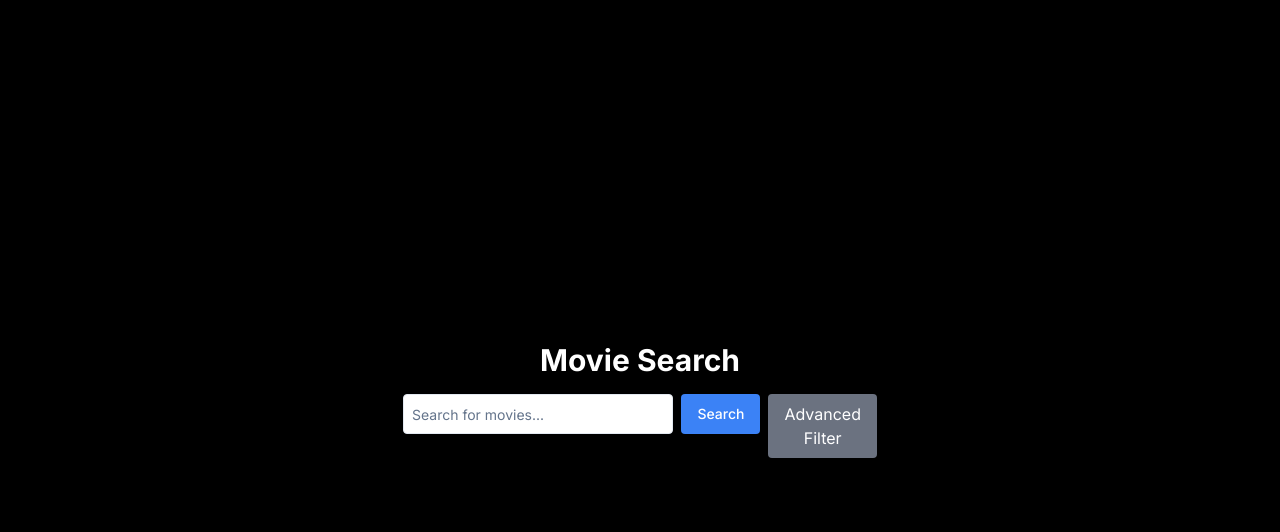
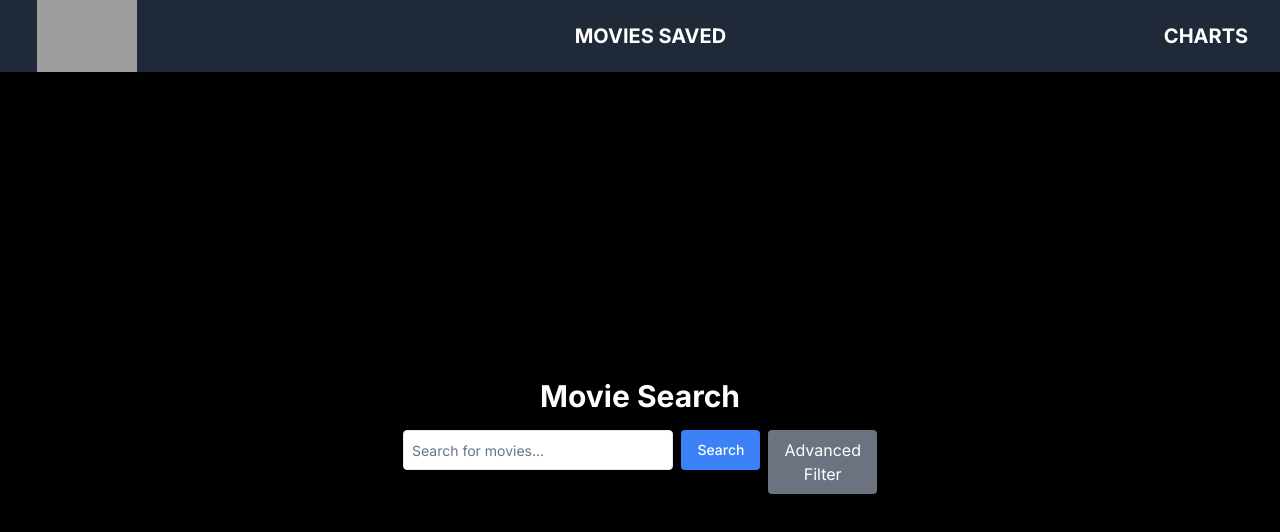
Before and after one commit to ayushanand18/imdb-movie-service, a Next.js app in the folder next-frontend/: page /search in a window 1280 px wide. Shown: the top 532 px of the page. Built offline with nearby package versions, Linux system fonts and the light colour scheme; grey boxes are pictures that could not be loaded.

Commit message:
update: some UI changes to add navbar

```diff
--- a/next-frontend/app/Navbar.tsx
+++ b/next-frontend/app/Navbar.tsx
@@ -1,5 +1,6 @@
 import React from "react";
 import "./Body.css";
+import Link from "next/link";
 
 const Navbar = () => {
   return (
@@ -15,10 +16,14 @@ const Navbar = () => {
             </span>
           </div>
           <div className="flex items-center">
-            <span className="text-white text-xl font-bold">MOVIES SAVED</span>
+            <Link href="/search">
+              <span className="text-white text-xl font-bold">MOVIES SAVED</span>
+            </Link>
           </div>
           <div className="flex items-center">
-            <span className="text-white text-xl font-bold">CHARTS</span>
+            <Link href="/charts">
+              <span className="text-white text-xl font-bold">CHARTS</span>
+            </Link>
           </div>
         </div>
       </div>
--- a/next-frontend/app/charts/page.tsx
+++ b/next-frontend/app/charts/page.tsx
@@ -1,9 +1,14 @@
 // app/charts
 
 import React from "react";
+import Navbar from "../Navbar";
 
 export default function Charts() {
   return (
-    <div className=""></div>
-  )
+    <main className="h-screen bg-black text-white w-screen flex flex-col">
+      <Navbar />
+
+      <div className="h-full bg-black w-full text-white flex flex-col justify-center items-center"></div>
+    </main>
+  );
 }
--- a/next-frontend/app/search/page.tsx
+++ b/next-frontend/app/search/page.tsx
@@ -3,6 +3,7 @@
 import React, { useState } from "react";
 import { Movie, MovieComponent } from "@/components/utils/movie";
 import Select, { MultiValue } from "react-select";
+import Navbar from "../Navbar";
 
 import {
   Sheet,
@@ -85,7 +86,10 @@ const IndexPage: React.FC = () => {
   };
 
   return (
-    <div className="min-h-screen bg-black text-white flex flex-col justify-center items-center">
+    <main className="h-screen bg-black text-white w-screen flex flex-col">
+      <Navbar />
+
+      <div className="h-full bg-black w-full text-white flex flex-col justify-center items-center">
         <h1 className="text-3xl font-bold mb-4">Movie Search</h1>
         <form onSubmit={handleSubmit} className="flex">
           <Input
@@ -240,6 +244,7 @@ const IndexPage: React.FC = () => {
           ))}
         </div>
       </div>
+    </main>
   );
 };
 
```
Lines whose indentation alone changed are shown as unchanged.
